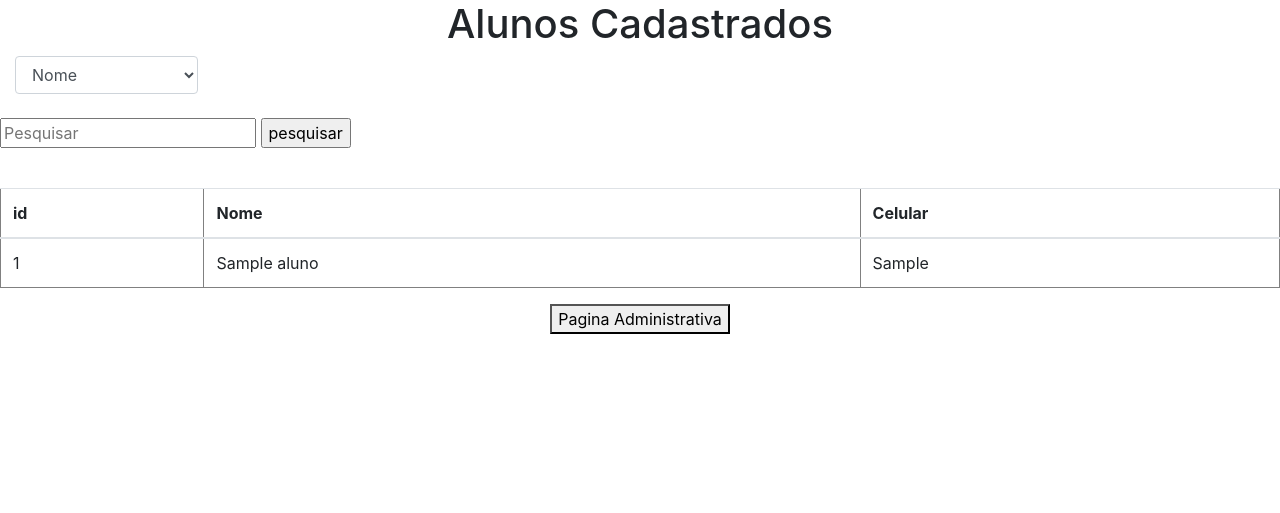
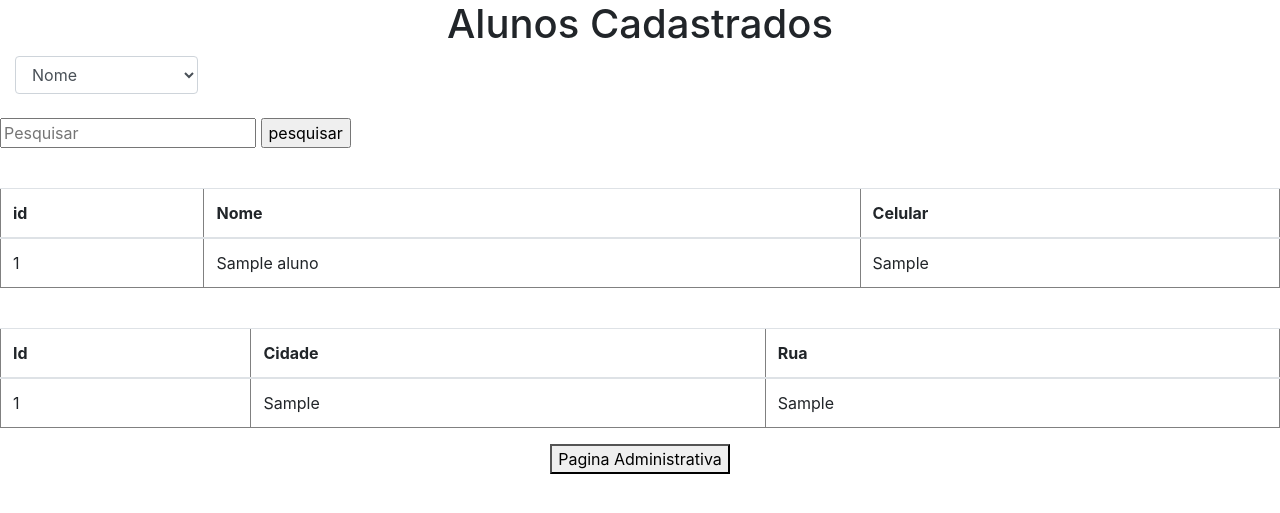
Before and after one commit to Arthur-Chiappetta/Formulario-de-Cadastro, a PHP site: page / in a window 1280 px wide. Shown: the top 513 px of the page. Run offline with PHP 8.4, Linux system fonts and the light colour scheme; tables that the repository leaves empty or names only in its code hold one stand-in row (values such as "Sample post").

Commit message:
Implementado filtro da tabela enderecos.

```diff
--- a/index.php
+++ b/index.php
@@ -3,9 +3,13 @@
 include 'config.php';
 require 'src/CadastroAluno.php';
 require 'src/BuscaEspecifica.php';
+require 'src/CadastroEndereco.php';
 
 $cadastro = new CadastroAluno($mysql);
 $cadastros = $cadastro->exibirTodos();
+
+$endereco = new CadastroEndereco($mysql);
+$enderecos = $endereco->exibirTodos();
 
 $tipoBusca = '';
 
@@ -13,14 +17,16 @@ if (isset($_GET['buscaEspecifica'])) {
   $tipoBusca = $_GET['buscaEspecifica'];
 }
 
+$buscaEspecifica = new BuscaEspecifica($mysql);
 
-$buscaEspecifica = new BuscaEspecifica($mysql);
 if (isset($_GET['busca'])) {
   if ($tipoBusca == 'dupla') {
     $buscaNome = $buscaEspecifica->buscaEspecifica($_GET['busca'], 'nome');
     $buscaNumero = $buscaEspecifica->buscaEspecifica($_GET['busca'], 'numero');
 
     $busca = array_merge($buscaNome, $buscaNumero);
+  } elseif ($tipoBusca == 'endereco' || $tipoBusca == 'cidade') {
+    $buscaEndereco = $buscaEspecifica->buscaEspecifica($_GET['busca'], $tipoBusca);
   } else {
     $busca = $buscaEspecifica->buscaEspecifica($_GET['busca'], $tipoBusca);
   }
@@ -56,6 +62,8 @@ if (isset($_GET['busca'])) {
         <option value="nome">Nome</option>
         <option value="numero">Celular</option>
         <option value="dupla">Nome e Celular</option>
+        <option value="endereco"> Endereço </option>
+        <option value="cidade"> Cidade </option>
       </select>
     </div>
 
@@ -77,7 +85,7 @@ if (isset($_GET['busca'])) {
       </tr>
     </thead>
     <tbody>
-      <?php if (isset($_GET['busca'])) {
+      <?php if (isset($_GET['busca']) && isset($busca)) {
         foreach ($busca as $buscaEspecifica) : ?>
           <tr>
             <td scope="row"><?php echo $buscaEspecifica['id'] ?></td>
@@ -98,6 +106,37 @@ if (isset($_GET['busca'])) {
     </tbody>
   </table>
 
+  <br />
+
+  <table class="table" border="1">
+    <thead>
+      <tr>
+        <th> Id </th>
+        <th> Cidade </th>
+        <th> Rua </th>
+      </tr>
+    </thead>
+    <tbody>
+      <?php if (isset($_GET['busca']) && ($tipoBusca == 'endereco' || $tipoBusca == 'cidade')) {
+        foreach ($buscaEndereco as $buscaEnd) : ?>
+          <tr>
+            <td scope="row"><?php echo $buscaEnd['id'] ?></td>
+            <td><?php echo $buscaEnd['cidade'] ?></td>
+            <td><?php echo $buscaEnd['rua'] ?></td>
+          </tr>
+        <?php endforeach;
+      } else { ?>
+        <?php foreach ($enderecos as $endereco) : ?>
+          <tr>
+            <td scope="row"><?php echo $endereco['id'] ?></td>
+            <td><?php echo $endereco['cidade'] ?></td>
+            <td><?php echo $endereco['rua'] ?></td>
+          </tr>
+      <?php endforeach;
+      } ?>
+    </tbody>
+  </table>
+
   <center>
     <a href="admin/index.php"><button>Pagina Administrativa</button></a>
   </center>
--- a/src/BuscaEspecifica.php
+++ b/src/BuscaEspecifica.php
@@ -20,10 +20,21 @@ class BuscaEspecifica
             case 'numero':
                 $campoPesquisa = 'numero';
                 break;
+            case 'endereco':
+                $campoPesquisa = 'rua';
+                break;
+            case 'cidade':
+                $campoPesquisa = 'cidade';
         }
 
-        $busca = $this->mysql->query("SELECT * FROM alunos WHERE " . $campoPesquisa . " LIKE '%$pesquisa%'");
-        $resultado = $busca->fetch_all(MYSQLI_ASSOC);
-        return $resultado;
+        if ($tipoBusca == 'nome' || $tipoBusca == 'numero') {
+            $busca = $this->mysql->query("SELECT * FROM alunos WHERE " . $campoPesquisa . " LIKE '%$pesquisa%'");
+            $resultado = $busca->fetch_all(MYSQLI_ASSOC);
+            return $resultado;
+        } else if ($tipoBusca == 'endereco' || $tipoBusca == 'cidade') {
+            $busca = $this->mysql->query("SELECT * FROM enderecos WHERE " . $campoPesquisa . " LIKE '%$pesquisa%'");
+            $resultado = $busca->fetch_all(MYSQLI_ASSOC);
+            return $resultado;
+        }
     }
 }
--- /dev/null
+++ b/src/CadastroEndereco.php
@@ -0,0 +1,21 @@
+<?php
+
+class CadastroEndereco
+{
+
+    private $mysql;
+
+    public function __construct(mysqli $mysql)
+    {
+        $this->mysql = $mysql;
+    }
+
+    public function exibirTodos(): array
+    {
+
+        $resultado = $this->mysql->query('SELECT id, cidade, rua FROM enderecos');
+        $enderecos = $resultado->fetch_all(MYSQLI_ASSOC);
+
+        return $enderecos;
+    }
+}
```
